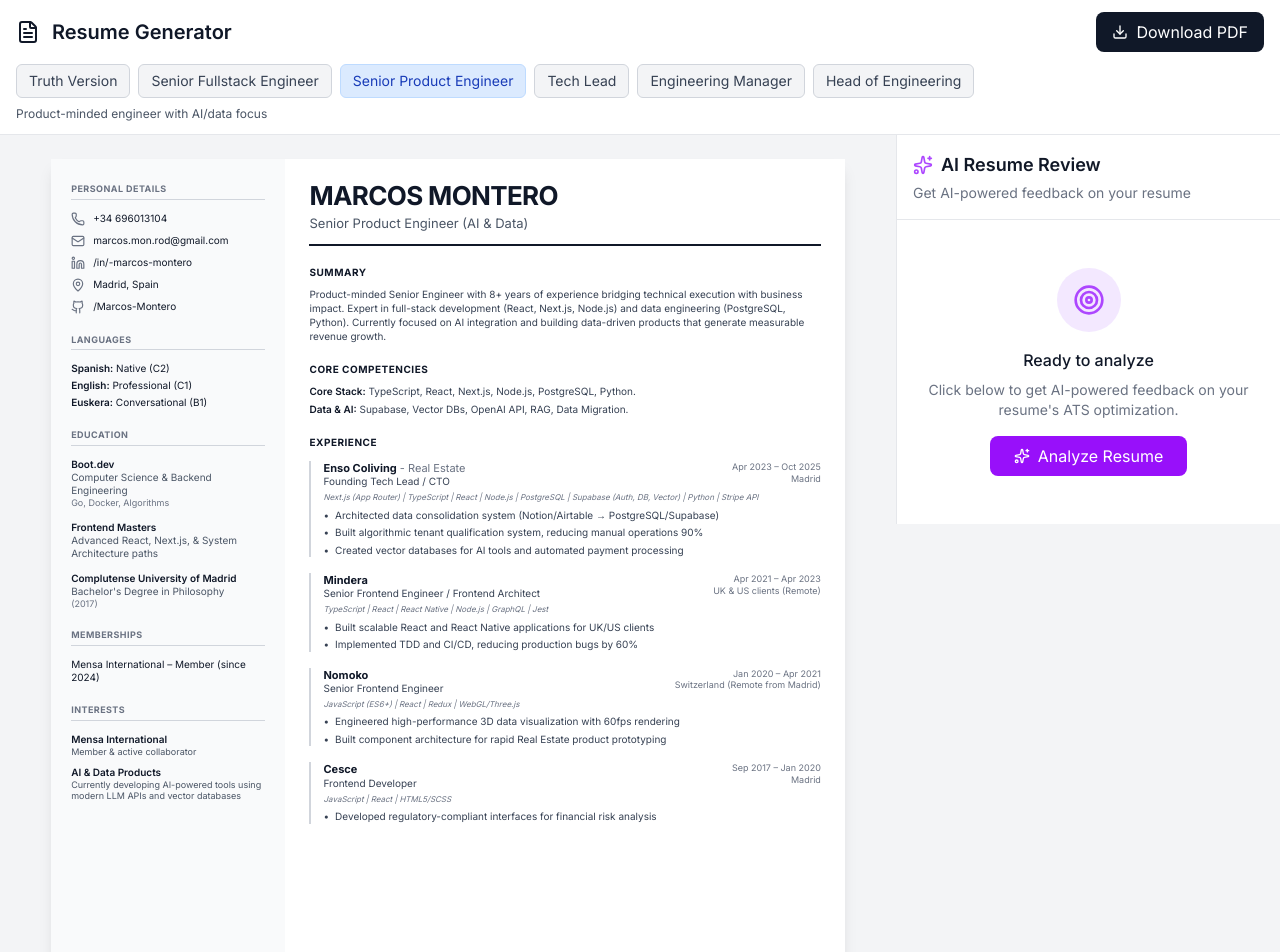
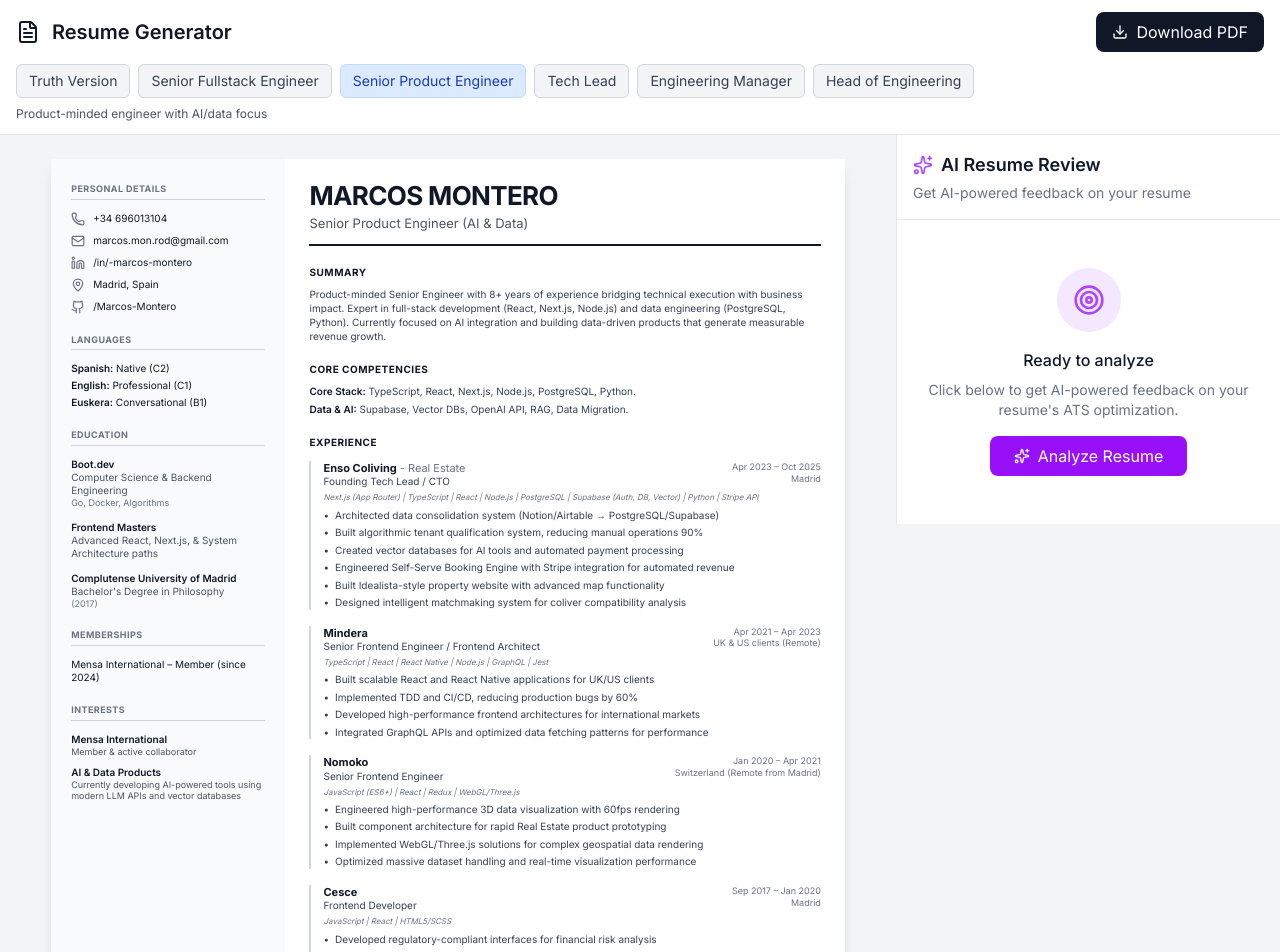
Before and after one commit to Marcos-Montero/resume-generator, a Next.js app: page / in a window 1280 px wide. Shown: the top 952 px of the page. Built offline with nearby package versions, Linux system fonts and the light colour scheme; what @react-pdf/renderer would draw is missing.

Commit message:
Double achievements per experience for more detailed resumes

```diff
--- a/src/data/resume-versions.ts
+++ b/src/data/resume-versions.ts
@@ -267,9 +267,9 @@ function getExperienceForVersion(version: ResumeVersion): ResumeData["experience
 
 // Helper to get achievements based on recency (more recent = more detail)
 function getAchievementsByRecency(exp: any, version: ResumeVersion, index: number): string[] {
-  // Achievement limits based on position (0 = most recent)
-  const achievementLimits = [3, 2, 2, 1]; // Enso(3), Mindera(2), Nomoko(2), Cesce(1)
-  const maxAchievements = achievementLimits[index] || 1;
+  // Achievement limits based on position (0 = most recent) - DOUBLED
+  const achievementLimits = [6, 4, 4, 2]; // Enso(6), Mindera(4), Nomoko(4), Cesce(2)
+  const maxAchievements = achievementLimits[index] || 2;
 
   // Pre-selected key achievements for each company
   const keyAchievements: Record<string, Record<string, string[]>> = {
@@ -277,38 +277,54 @@ function getAchievementsByRecency(exp: any, version: ResumeVersion, index: numbe
       leadership: [
         "Built entire tech stack from zero, generating €30k/month automated revenue",
         "Led team of 4 developers, mentoring 2 from zero coding experience to production-ready",
-        "Architected data consolidation system (Notion/Airtable → PostgreSQL/Supabase)"
+        "Architected data consolidation system (Notion/Airtable → PostgreSQL/Supabase)",
+        "Designed and implemented Row Level Security policies for sensitive financial data",
+        "Drove technical strategy and system architecture decisions for scalability",
+        "Established development workflows and code review processes across the team"
       ],
       product: [
         "Architected data consolidation system (Notion/Airtable → PostgreSQL/Supabase)",
         "Built algorithmic tenant qualification system, reducing manual operations 90%",
-        "Created vector databases for AI tools and automated payment processing"
+        "Created vector databases for AI tools and automated payment processing",
+        "Engineered Self-Serve Booking Engine with Stripe integration for automated revenue",
+        "Built Idealista-style property website with advanced map functionality",
+        "Designed intelligent matchmaking system for coliver compatibility analysis"
       ],
       technical: [
         "Built entire tech stack from zero using Next.js, PostgreSQL, and Python",
         "Created vector databases for AI tools and automated payment processing",
-        "Generated €30k/month revenue first month after launch"
+        "Generated €30k/month revenue first month after launch",
+        "Implemented complex SQL schemas and database optimization for performance",
+        "Built real-time data sync and user authentication systems with Supabase",
+        "Architected scalable serverless functions handling high-volume transactions"
       ]
     },
     "Mindera": {
       leadership: [
         "Led migration from legacy monoliths to React, reducing delivery cycles 40%",
-        "Architected multi-brand Design System across 3 global products"
+        "Architected multi-brand Design System across 3 global products",
+        "Drove React Native adoption for seamless web-mobile code sharing",
+        "Mentored junior developers and established TDD practices across teams"
       ],
       technical: [
         "Built scalable React and React Native applications for UK/US clients",
-        "Implemented TDD and CI/CD, reducing production bugs by 60%"
+        "Implemented TDD and CI/CD, reducing production bugs by 60%",
+        "Developed high-performance frontend architectures for international markets",
+        "Integrated GraphQL APIs and optimized data fetching patterns for performance"
       ]
     },
     "Nomoko": {
       technical: [
         "Engineered high-performance 3D data visualization with 60fps rendering",
-        "Built component architecture for rapid Real Estate product prototyping"
+        "Built component architecture for rapid Real Estate product prototyping",
+        "Implemented WebGL/Three.js solutions for complex geospatial data rendering",
+        "Optimized massive dataset handling and real-time visualization performance"
       ]
     },
     "Cesce": {
       technical: [
-        "Developed regulatory-compliant interfaces for financial risk analysis"
+        "Developed regulatory-compliant interfaces for financial risk analysis",
+        "Built production systems serving 20k+ B2B customers with 100% uptime"
       ]
     }
   };
```
